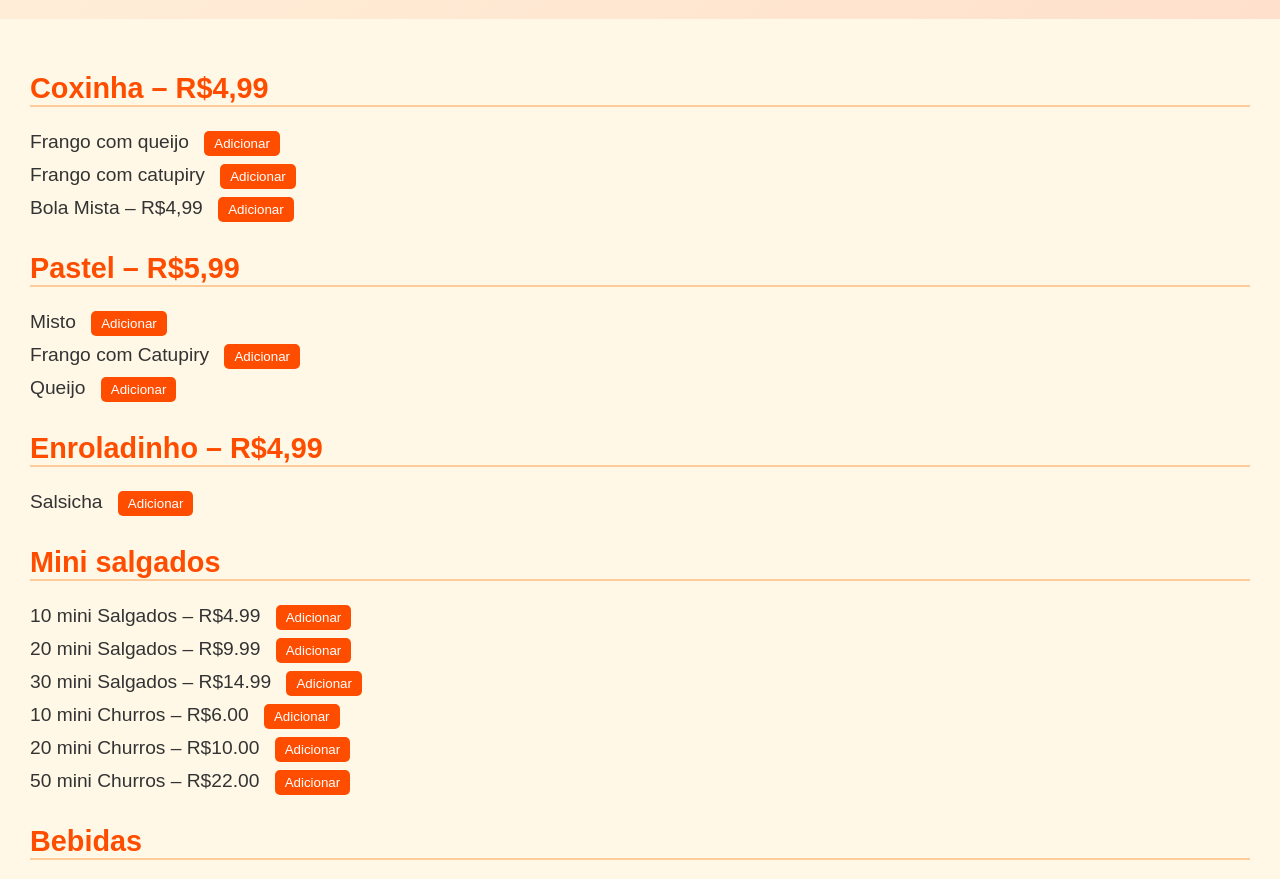
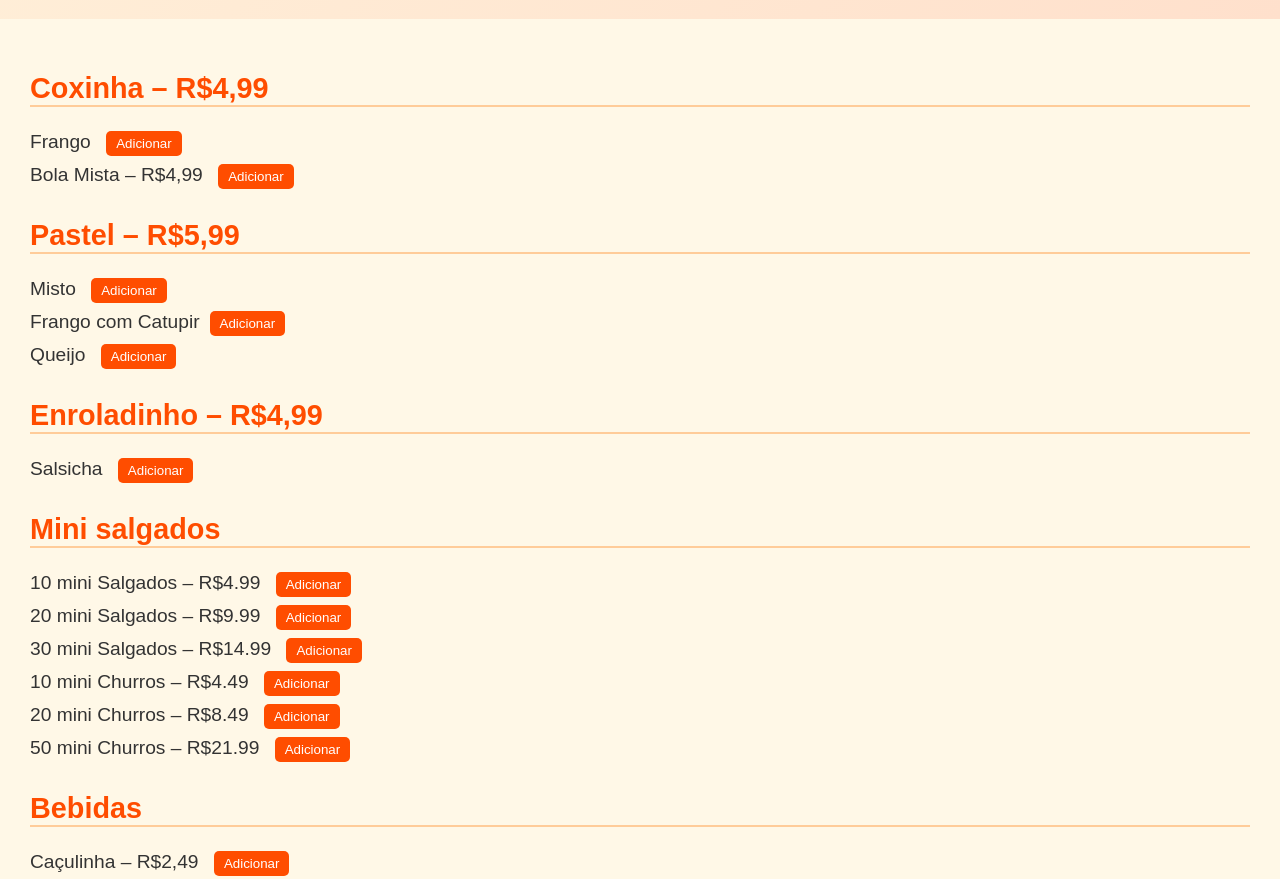
Before and after one commit to salgadosQueSabor/Salgados-que-sabor-, a plain HTML site: page index.html in a window 1280 px wide. Shown: the part 360-1239 px from the top of the page. Drawn offline with Linux system fonts and the light colour scheme.

Commit message:
Update index.html

```diff
--- a/index.html
+++ b/index.html
@@ -100,15 +100,14 @@
   <section id="menu" class="menu-section">
     <div class="menu-category">
       <h2>Coxinha – R$4,99</h2>
-      <div class="item">Frango com queijo <button onclick="addToCart('Coxinha Frango com Queijo', 4,99)">Adicionar</button></div>
-      <div class="item">Frango com catupiry <button onclick="addToCart('Coxinha Frango com Catupiry', 4,99)">Adicionar</button></div>
+      <div class="item">Frango <button onclick="addToCart('Coxinha de Frango', 4,99)">Adicionar</button></div>
       <div class="item">Bola Mista – R$4,99 <button onclick="addToCart('Bola mista', 4,99)">Adicionar</button></div>
     </div>
 
     <div class="menu-category">
       <h2>Pastel – R$5,99</h2>
       <div class="item">Misto <button onclick="addToCart('Pastel Misto', 5,99)">Adicionar</button></div>
-      <div class="item">Frango com Catupiry <button onclick="addToCart('Pastel Frango com Catupiry', 5,99)">Adicionar</button></div>
+      <div class="item">Frango com Catupir<button onclick="addToCart('Pastel Frango com Catupiry', 5,99)">Adicionar</button></div>
       <div class="item">Queijo <button onclick="addToCart('Pastel de Queijo', 5,99)">Adicionar</button></div>
     </div>
 
@@ -122,9 +121,9 @@
       <div class="item">10 mini Salgados – R$4.99 <button onclick="addToCart('10 mini Salgados', 4,99)">Adicionar</button></div>
       <div class="item">20 mini Salgados – R$9.99 <button onclick="addToCart('20 mini Salgados', 9,99)">Adicionar</button></div>
       <div class="item">30 mini Salgados – R$14.99 <button onclick="addToCart('30 mini Salgados', 14,99)">Adicionar</button></div>
-      <div class="item">10 mini Churros – R$6.00 <button onclick="addToCart('10 mini Churros', 6.00)">Adicionar</button></div>
-      <div class="item">20 mini Churros – R$10.00 <button onclick="addToCart('30 mini Churros', 10.00)">Adicionar</button></div>
-      <div class="item">50 mini Churros – R$22.00 <button onclick="addToCart('50 mini Churros', 22.00)">Adicionar</button></div>
+      <div class="item">10 mini Churros – R$4.49 <button onclick="addToCart('10 mini Churros', 4.49)">Adicionar</button></div>
+      <div class="item">20 mini Churros – R$8.49 <button onclick="addToCart('30 mini Churros', 8.49)">Adicionar</button></div>
+      <div class="item">50 mini Churros – R$21.99 <button onclick="addToCart('50 mini Churros', 22.00)">Adicionar</button></div>
     </div>
 
     <div class="menu-category">
```
